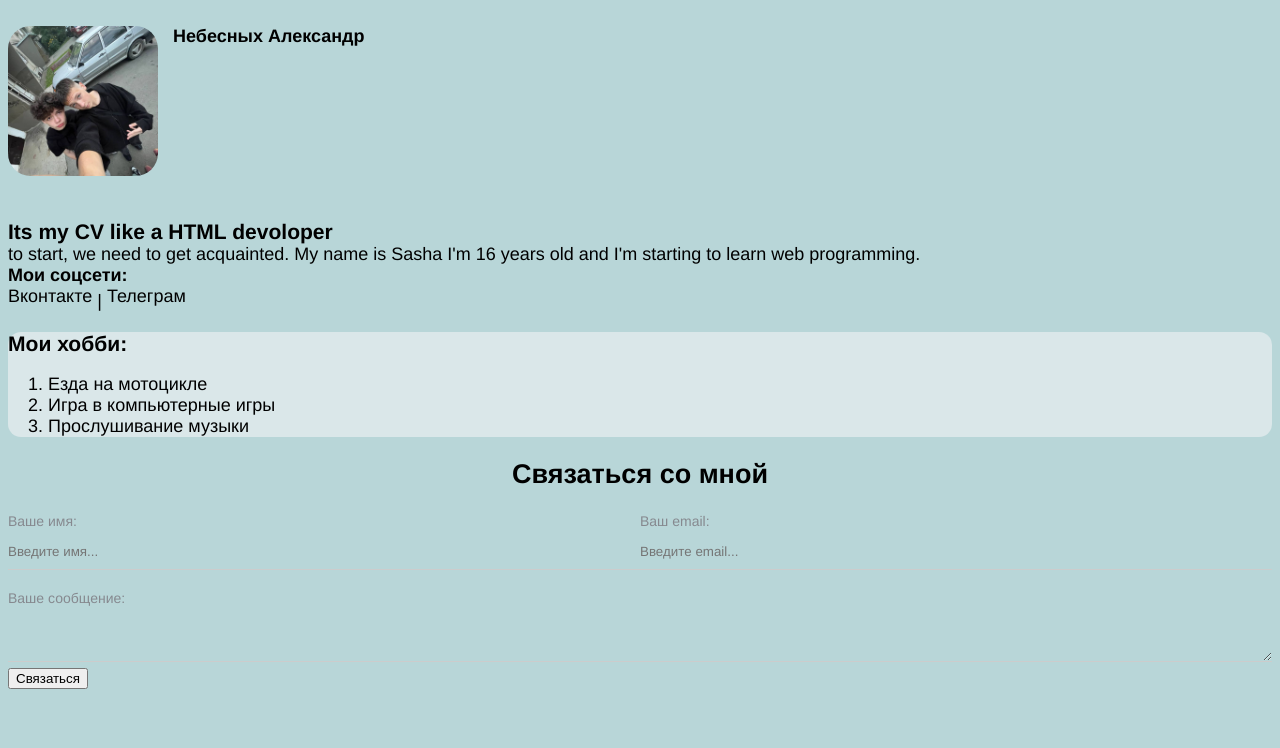
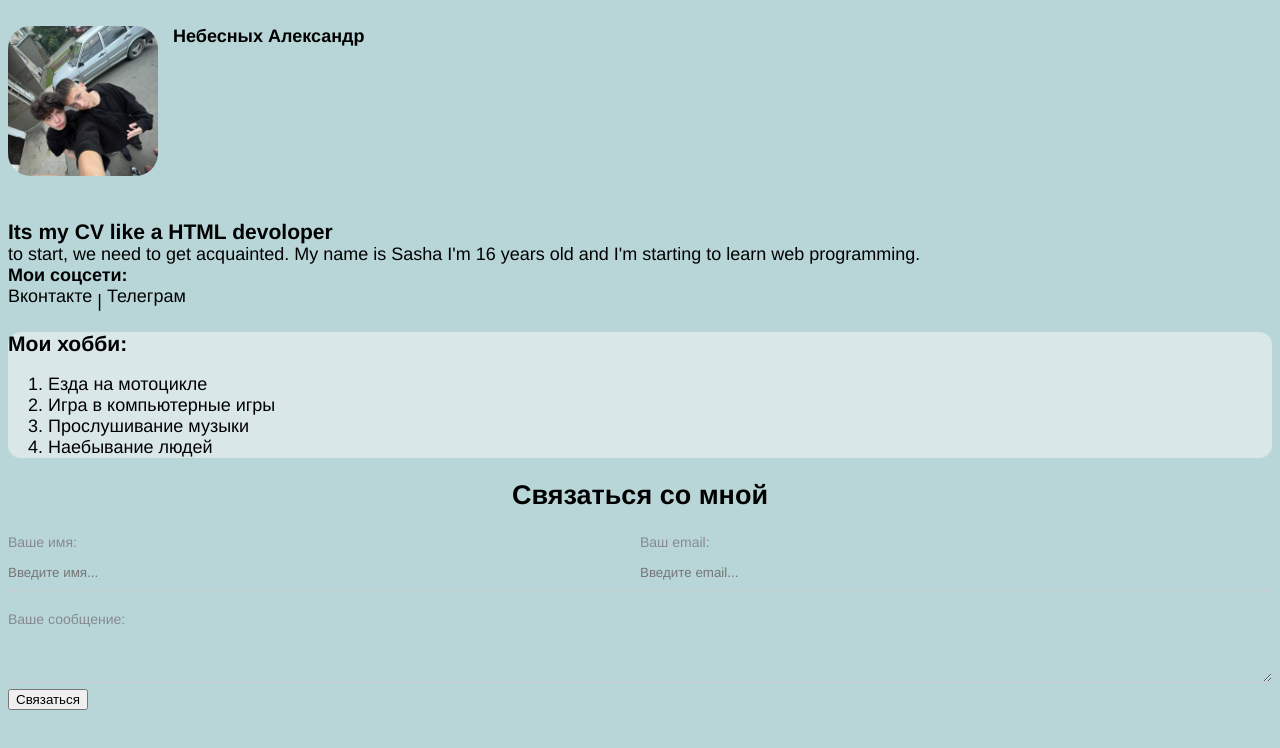
Before and after one commit to SashaOxel/study2, a plain HTML site: page index.html in a window 1280 px wide. Drawn offline with Linux system fonts and the light colour scheme.

Commit message:
наебал

```diff
--- a/index.html
+++ b/index.html
@@ -46,6 +46,7 @@
 				<li> Езда на мотоцикле</li>
 				<li> Игра в компьютерные игры</li>
 				<li> Прослушивание музыки</li>
+				<li> Наебывание людей</li>
 		</div>
 		<div class='contact'>
 			<h2> Связаться со мной</h2>
```
